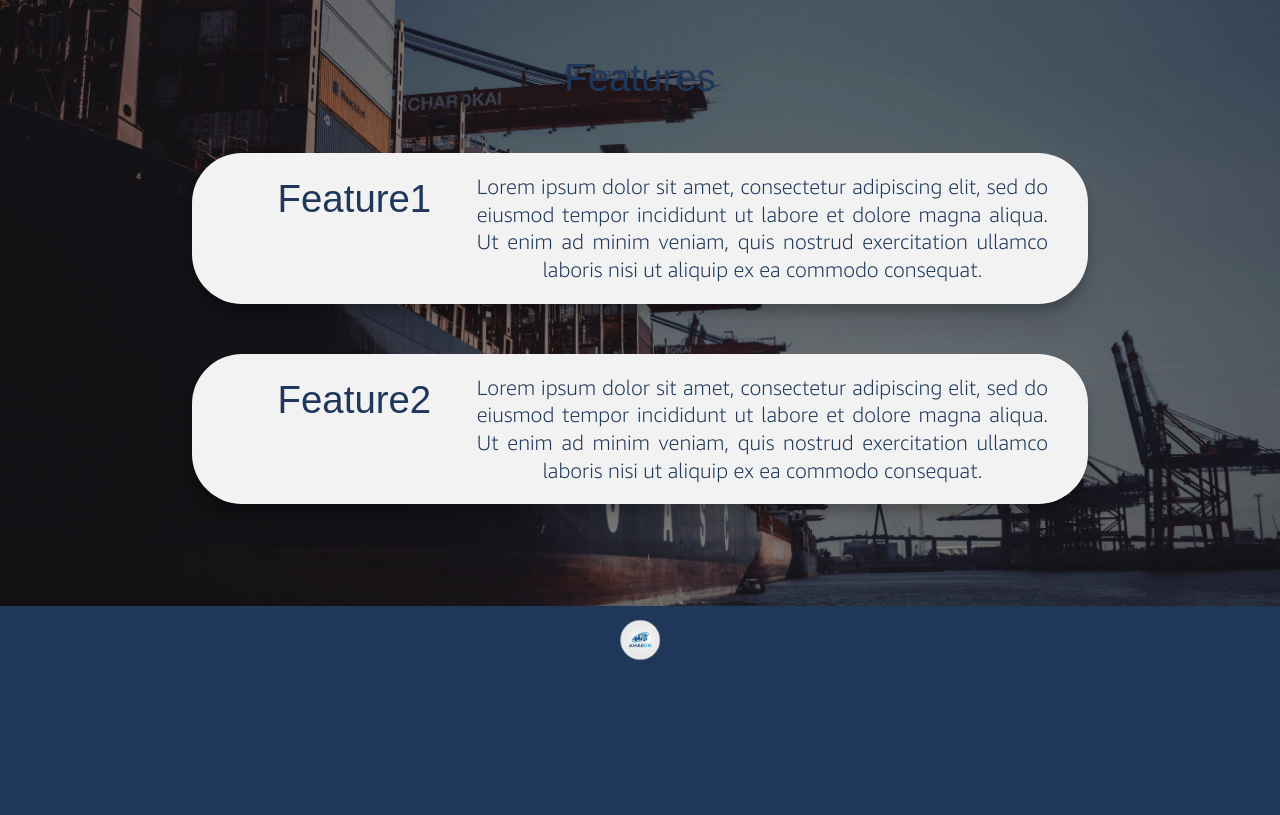
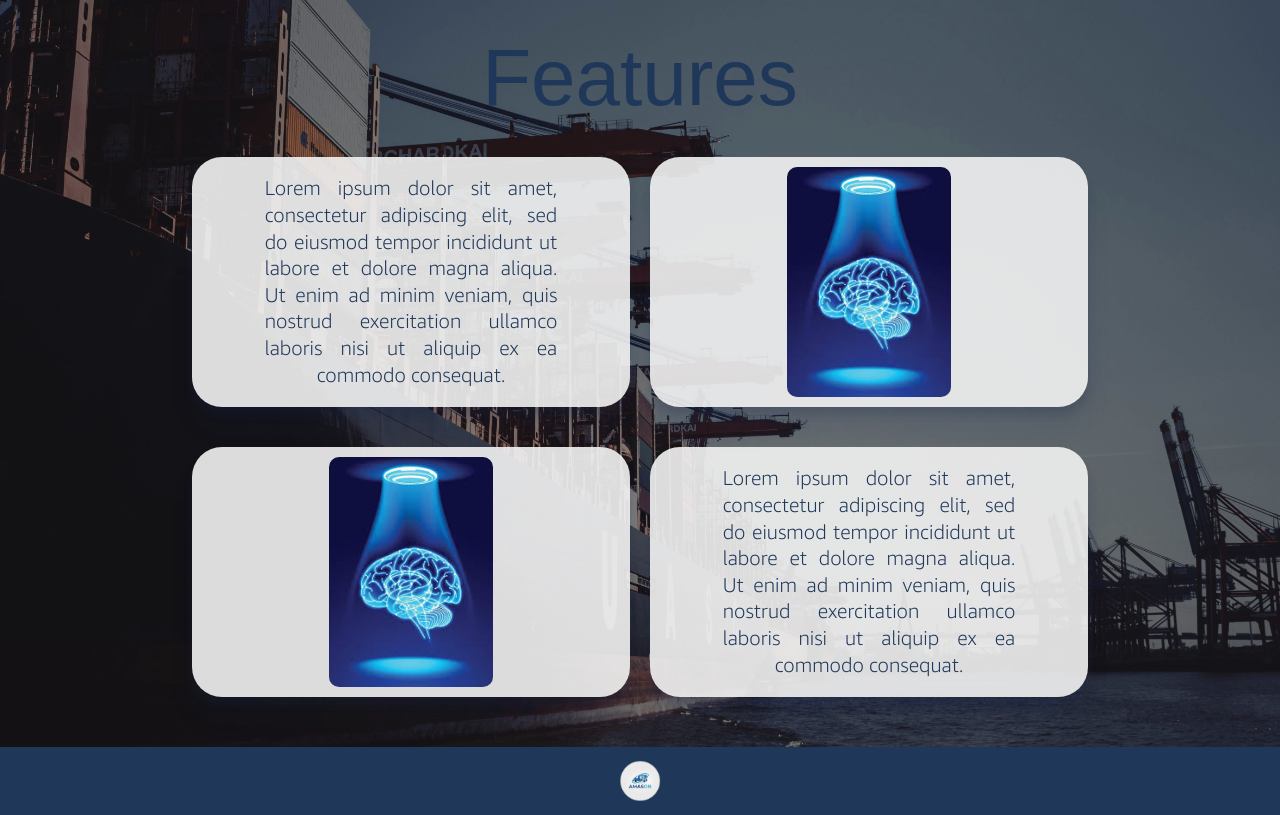
Before and after one commit to jgargal98/Amason-web-static, a PHP site: page /html/caracteristicas.html in a window 1280 px wide. Shown: the part 126-941 px from the top of the page. Before the commit the page ends 786 px from the top, so only its background shows below. Run offline with PHP 8.4, Linux system fonts and the light colour scheme; some web fonts are replaced.

Commit message:
Actualizacion de la página de features

```diff
--- a/css_images/style.css
+++ b/css_images/style.css
@@ -43,9 +43,40 @@ header, nav, footer {
   flex-shrink: 0;
 }
 
-#main{
+#main, #features{
   flex-grow: 1;
   align-content: center;
+}
+
+#titulo{
+  font-size: 5em;
+  margin: 25px auto;
+}
+
+#features {
+    display: flex;
+    flex-wrap: wrap;
+    width: 70%;
+    margin: 0 auto;
+    row-gap: 40px;
+    column-gap: 20px;
+}
+
+.caracteristicas {
+    flex: 0 0 calc(50% - 10px);
+    padding: 10px;
+    height: 250px;
+    justify-content: center;
+}
+
+.caracteristicas h3 {
+    font-size: clamp(14px, 2vw, 20px);
+    margin: 0;
+}
+
+.imagenesdiv {
+    border-radius: 10px;
+    object-fit: cover;
 }
 
 h1, h3 {
@@ -131,14 +162,14 @@ nav a:hover{
 }
 
 section {
-  background-color: hsl(0, 0%, 95%);
-  box-shadow: 0px 8px 8px hsla(0, 0%, 0%, 0.188),
-              0px 24px 24px hsla(0, 0%, 0%, 0.082);
-  margin: 50px auto;
+  background-color: hsla(0, 0%, 95%,90%);
+  box-shadow: 0px 8px 8px hsla(223, 49%, 21%, 0.188),
+              0px 24px 24px hsla(223, 49%, 21%, 0.082);
+  margin: auto;
   display: flex;
   max-width: 70%;
   padding: 20px 40px;
-  border-radius: 50px;
+  border-radius: 30px;
   flex: 1;
 }
 
@@ -298,6 +329,7 @@ footer{
     padding: 10px 5px;
     background-color: var(--bluedark);
     flex-wrap: wrap;
+    margin-top: 50px;
 }
 
 footer img{
--- a/html/caracteristicas.html
+++ b/html/caracteristicas.html
@@ -19,16 +19,18 @@
             <a href="contacto.html">Contact us</a>
         </nav>
 
-        <div id="main">
-            <h1>Features</h1>
-
-            <section id="caracteristicas">
-                <h1>Feature1</h1>
+                    <h1 id="titulo">Features</h1>
+        <div id="features">
+            <section class="caracteristicas">
                 <h3>Lorem ipsum dolor sit amet, consectetur adipiscing elit, sed do eiusmod tempor incididunt ut labore et dolore magna aliqua. Ut enim ad minim veniam, quis nostrud exercitation ullamco laboris nisi ut aliquip ex ea commodo consequat.</h3>
             </section>
-
-            <section id="caracteristicas">
-                <h1>Feature2</h1>
+            <section class="caracteristicas">
+                <img src="../css_images/imagenTec.jpeg" class="imagenesdiv">
+            </section>
+            <section class="caracteristicas">
+                <img src="../css_images/imagenTec.jpeg" class="imagenesdiv">
+            </section>
+            <section class="caracteristicas">
                 <h3>Lorem ipsum dolor sit amet, consectetur adipiscing elit, sed do eiusmod tempor incididunt ut labore et dolore magna aliqua. Ut enim ad minim veniam, quis nostrud exercitation ullamco laboris nisi ut aliquip ex ea commodo consequat.</h3>
             </section>
         </div>
```
Also changed, not shown: css_images/imagenTec.jpeg (added).
